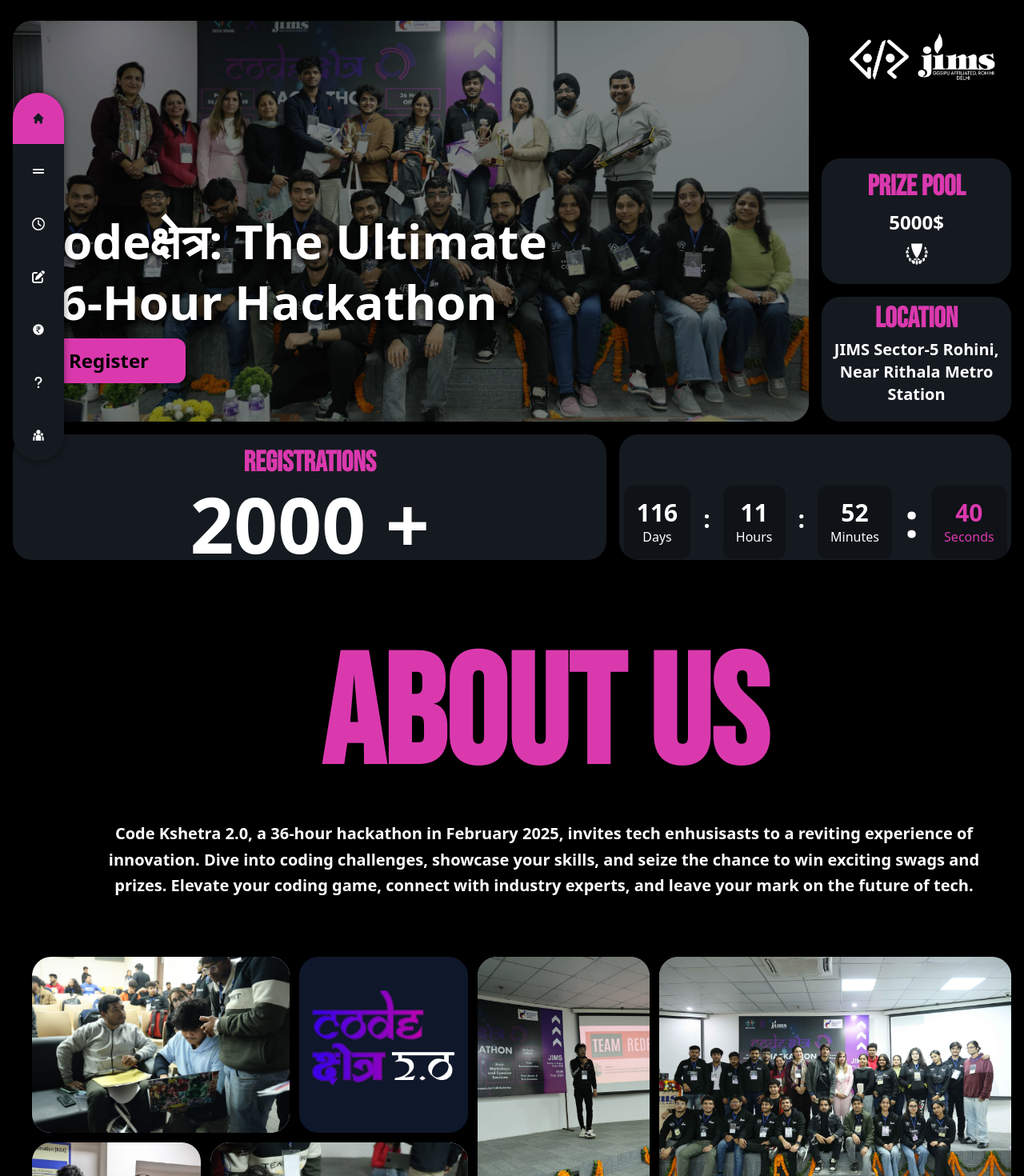
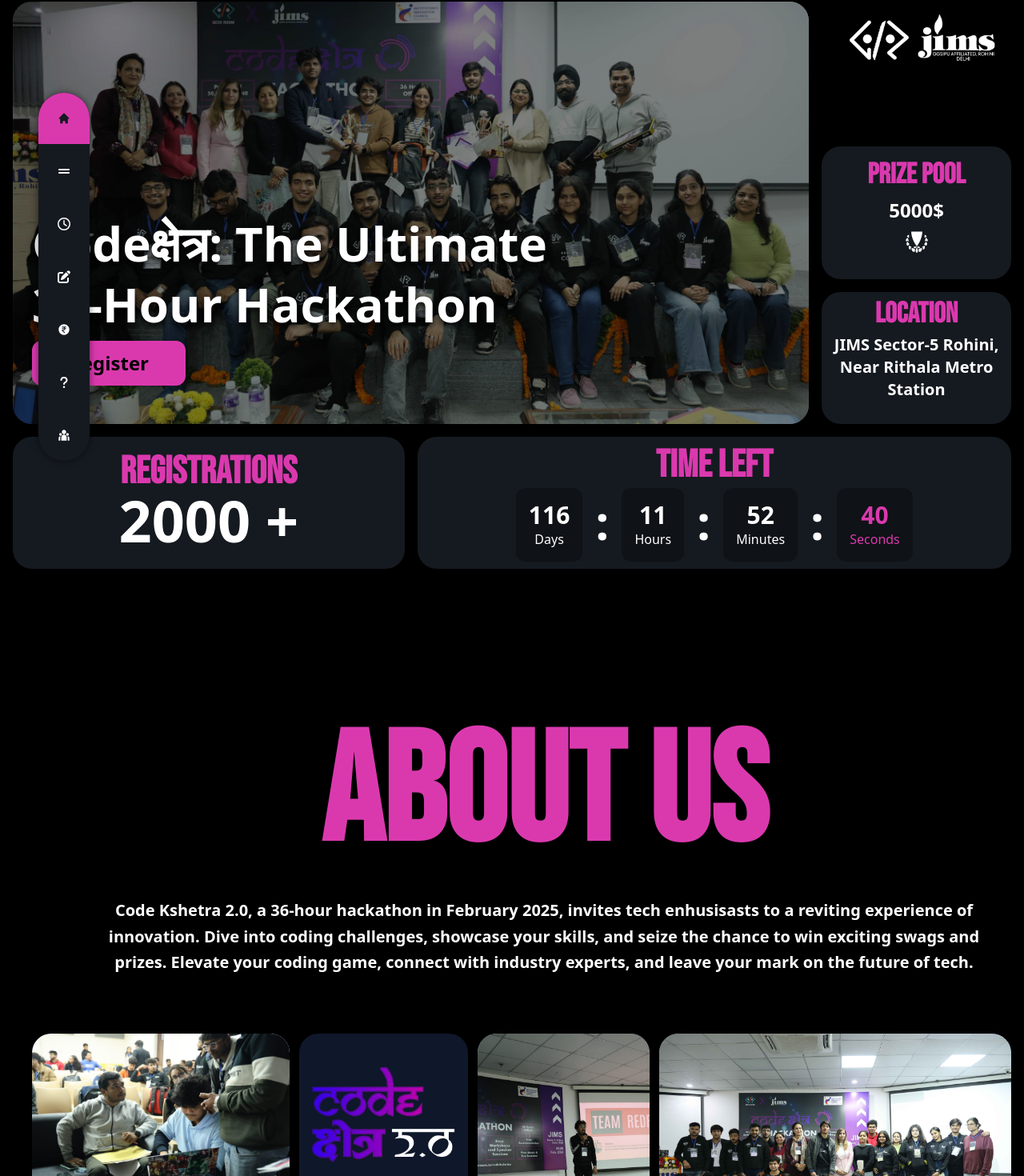
Before and after one commit to THEGAMECHANGER416/CodeKshetra2.0, a React (Vite) app: page / in a window 1280 px wide. Shown: the part 54-1524 px from the top of the page at 80% size. Built offline with nearby package versions, Linux system fonts and the light colour scheme.

Commit message:
bug fixes

```diff
--- a/src/App.tsx
+++ b/src/App.tsx
@@ -51,23 +51,32 @@ function App() {
           }}
         />
 
-        <div id="home" ref={homeRef} className="md:mt-[4rem]">
+        <div id="home" ref={homeRef} className="xl:mt-10">
           <Home />
         </div>
-        <div id="about" ref={aboutUsRef} className="md:mt-[-10rem] mt-[-3rem]">
+        <div id="about" ref={aboutUsRef} className="mt-[-3rem] min-w-1024:mt-[-5rem]">
           <AboutUs />
         </div>
         <div
           id="timeline"
           ref={timelineRef}
-          className="h-screen mb-[35rem] mt-[-15rem] max-w-400:mb-[40rem] max-w-400:mt-[-15rem] between-768-900:mb-[60rem] min-w-1024:mb-[10rem]"
+          className="
+            h-screen
+            mb-[50rem]
+            mt-[-5rem]
+            mb-[60rem] sm:mb-[90rem]
+            sm:mb-[50rem] md:mb-[80rem]
+            lg:mb-[30rem]
+            xl:mb-[20rem]
+            2xl:mb-[10rem]
+          "
         >
           <TimeLine />
         </div>
         <div id="problems" ref={problemStatementRef} className="min-h-[70dvh] h-fit">
           <ProblemStatement />
         </div>
-        <div id="sponsors" ref={sponsorsRef} className="h-100 mb-40">
+        <div id="sponsors" ref={sponsorsRef} className="h-100 mb-40 mt-[10rem]">
           <Sponsors />
         </div>
         <div id="prizes" ref={prizePoolRef} className="h-screen">
--- a/src/components/custom/Home.tsx
+++ b/src/components/custom/Home.tsx
@@ -8,11 +8,11 @@ const Home = () => {
 
   // Countdown logic
   const calculateTimeLeft = () => {
-    const now = new Date(); // Current date and time
+    const now = new Date();
     const difference = targetDate.getTime() - now.getTime();
 
     let timeLeft = {
-      days: 0, // Add days to the initial object
+      days: 0,
       hours: 0,
       minutes: 0,
       seconds: 0,
@@ -20,10 +20,10 @@ const Home = () => {
 
     if (difference > 0) {
       timeLeft = {
-        days: Math.floor(difference / (1000 * 60 * 60 * 24)), // Total days remaining
-        hours: Math.floor((difference / (1000 * 60 * 60)) % 24), // Remaining hours
-        minutes: Math.floor((difference / (1000 * 60)) % 60), // Minutes
-        seconds: Math.floor((difference / 1000) % 60), // Seconds
+        days: Math.floor(difference / (1000 * 60 * 60 * 24)),
+        hours: Math.floor((difference / (1000 * 60 * 60)) % 24),
+        minutes: Math.floor((difference / (1000 * 60)) % 60),
+        seconds: Math.floor((difference / 1000) % 60),
       };
     }
     return timeLeft;
@@ -35,58 +35,49 @@ const Home = () => {
     const timer = setInterval(() => {
       setTimeLeft(calculateTimeLeft());
     }, 1000);
-
-    return () => clearInterval(timer); // Cleanup the interval on unmount
+    return () => clearInterval(timer);
   }, []);
 
-  //counter animation
-  const [count, setCount] = useState<number>(0);
-  const targetCount = data.regsiterations; // This comes from the `data` prop
-  const duration = 3000; // Animation duration in milliseconds
+  // Counter animation
+  const [count, setCount] = useState(0);
+  const targetCount = data.regsiterations;
+  const duration = 3000;
 
   useEffect(() => {
     const animateCounter = () => {
-      const incrementPerFrame = targetCount / (duration / 16); // Assuming 60fps (~16ms per frame)
+      const incrementPerFrame = targetCount / (duration / 16);
       let currentCount = 0;
 
       const updateCount = () => {
         currentCount += incrementPerFrame;
         if (currentCount >= targetCount) {
-          clearInterval(interval); // Stop updating when target is reached
-          setCount(targetCount); // Set count to targetCount and stop
+          clearInterval(interval);
+          setCount(targetCount);
         } else {
-          setCount(Math.floor(currentCount)); // Update the count
+          setCount(Math.floor(currentCount));
         }
       };
 
-      const interval = setInterval(updateCount, 16); // Update every 16ms (~60fps)
+      const interval = setInterval(updateCount, 16);
 
-      // Clear interval after the duration
       setTimeout(() => {
-        clearInterval(interval); // Ensure the interval is cleared after duration
-        setCount(targetCount); // Ensure count is set to targetCount
-      }, duration); // Stop the animation after the duration (3 seconds)
+        clearInterval(interval);
+        setCount(targetCount);
+      }, duration);
     };
 
-    // Start the animation on component mount
     animateCounter();
-
-    // Clean up intervals on unmount
     return () => {
-      setCount((prevCount) =>
-        prevCount >= targetCount ? targetCount : prevCount
-      ); // Optional clean-up
+      setCount((prevCount) => (prevCount >= targetCount ? targetCount : prevCount));
     };
   }, [targetCount, duration]);
 
   return (
-    <>
     <div className="mb-40">
-        <div className="flex h-full lg:h-[95vh] w-full flex-col items-center justify-center rounded-lg">
-          <div className="grid h-5/6 md:h-full w-full grid-cols-2 md:grid-cols-5 md:grid-rows-9 gap-4">
+      <div className="flex h-[800px] w-full flex-col items-center justify-center rounded-lg">
+        <div className="grid h-full w-full grid-cols-2 md:grid-cols-5 md:grid-rows-9 gap-4">
           {/* Background section */}
           <div className="col-span-2 animate-fadeInLeft md:col-span-4 row-span-6 relative rounded-3xl bg-cover bg-center flex flex-col pl-6 justify-end pb-12 bg-[url('/assets/homeBg.jpeg')] before:content-[''] before:absolute before:inset-0 before:bg-black/50 before:rounded-3xl">
-              {/* Content on top of the background */}
             <div className="relative z-10 w-full">
               <div className="font-bold mt-10 md:mt-4 text-white text-start text-4xl sm:text-5xl lg:text-6xl [text-shadow:_0_4px_8px_#000000]">
                 Codeक्षेत्र: The Ultimate
@@ -112,114 +103,84 @@ const Home = () => {
 
           {/* Logo section */}
           <div className="col-span-2 animate-fadeInLeft md:col-span-1 row-start-1 row-span-1 md:row-span-2 flex justify-center z-20">
-              <img src="/assets/logo.png" alt="" className="h-24 w-auto" />
+            <img src="/assets/logo.png" alt="Logo" className="h-24 w-auto" />
           </div>
 
           {/* Prize pool section */}
-            <div className="col-span-1 row-span-2 animate-fadeInDown rounded-3xl bg-secondary p-2 z-20">
-              <div className="font-bold text-pink sm:mt-2 text-3xl sm:text-4xl font-bebas">
+          <div className="col-span-1 row-span-2 animate-fadeInDown rounded-3xl bg-secondary p-4 z-20">
+            <div className="font-bebas text-pink text-3xl sm:text-4xl font-bold">
               PRIZE POOL
             </div>
-              <div className="font-bold mt-4 sm:mt-2 text-white text-3xl sm:text-2xl">
+            <div className="mt-4 sm:mt-2 text-white text-3xl sm:text-2xl font-bold">
               {data.prizePool}
             </div>
-
-              <div className="font-bold mt-4 sm:mt-2 text-white text-4xl flex justify-center sm:text-3xl">
+            <div className="text-white text-4xl sm:text-3xl mt-2 flex justify-center between-768-900:invisible">
               <GiLaurelsTrophy />
             </div>
           </div>
 
           {/* Location section */}
-            <div className="col-span-1 row-span-2 animate-fadeInUp  rounded-3xl bg-secondary p-2 z-20">
-              <div className="font-bold text-pink mt-0 text-3xl sm:text-4xl font-bebas">
+          <div className="col-span-1 row-span-2 animate-fadeInUp rounded-3xl bg-secondary p-2 z-20">
+            <div className="font-bold text-pink mt-0 text-3xl sm:text-4xl font-bebas between-768-900:text-3xl">
               LOCATION
             </div>
-              <div className="font-bold mt-1 text-white text-xl sm:text-xl">
+            <div className="font-bold mt-1 text-white text-xl sm:text-xl between-768-900:text-base">
               {data.location}
             </div>
           </div>
 
           {/* Registrations section */}
-            <div className="col-span-2 md:col-span-3 animate-fadeInDown row-span-3 md:row-span-2 rounded-3xl bg-secondary z-20">
-              <div className="text-pink mt-4 text-center md:mt-8 lg:mt-4 md:text-7xl lg:text-4xl text-3xl sm:text-4xl font-bold font-bebas">
+          <div className="col-span-2 md:col-span-2 min-w-1024:col-span-2 animate-fadeInDown row-span-3 md:row-span-2 rounded-3xl bg-secondary z-20">
+            <div className="text-pink mt-5 text-center text-5xl font-bold font-bebas">
               REGISTRATIONS
             </div>
-              <div className="font-bold md:hidden lg:block text-4xl my-2 sm:text-8xl lg:text-8xl lg:mt-2 text-white">
+            {/* <div className="font-bold md:hidden lg:block text-4xl my-2 sm:text-8xl lg:text-8xl lg:mt-2 text-white">
               {Math.floor(count)} +
             </div>
             <div className="font-bold hidden md:block lg:hidden text-6xl mt-2 sm:text-8xl text-white">
+              {Math.floor(count)} +
+            </div> */}
+            <div className="font-bold text-5xl mb-2 text-white min-w-1024:text-7xl">
               {Math.floor(count)} +
             </div>
           </div>
 
           {/* Countdown Timer */}
-            <div className="col-span-2 md:col-span-2 row-span-3 md:row-span-2 animate-fadeInUp rounded-3xl bg-secondary z-20">
-              {/* <div className="font-bold text-center text-pink mt-4 text-3xl sm:text-4xl font-bebas">
-                EVENT IN
-              </div> */}
-              <div className="text-white  flex-col justify-center hidden md:flex lg:hidden items-center mt-8 space-y-3">
-                <div className="text-pink text-7xl font-bold font-bebas">
-                  {String(timeLeft.days).padStart(2, "0")} Days
+          <div className="col-span-2 md:col-span-3 min-w-1024:col-span-3 row-span-3 md:row-span-2 animate-fadeInUp rounded-3xl bg-secondary z-20">
+            <div className="text-white flex flex-col justify-center items-center mt-1 mb-2">
+              <div className="text-pink mb-1 mt-2 text-center text-5xl font-bold font-bebas between-400-768:text-3xl">
+                TIME LEFT
               </div>
-                <div className="flex">
-                  <div className="text-center bg-background/30 p-2 sm:p-4 rounded-xl">
-                    <p className="lg:text-3xl md:text-3xl sm:text-2xl text-4xl font-bold ">
-                      {String(timeLeft.hours).padStart(2, "0")}
-                    </p>
-                    <p className="text-xs sm:text-base">Hours</p>
-                  </div>
-                  <div className="lg:text-3xl md:text-3xl sm:text-2xl text-4xl font-bold mb-2">
-                    :
-                  </div>
-
-                  <div className="text-center bg-background/30 p-2 sm:p-4 rounded-xl">
-                    <p className="lg:text-3xl md:text-3xl sm:text-2xl text-4xl font-bold">
-                      {String(timeLeft.minutes).padStart(2, "0")}
-                    </p>
-                    <p className="text-xs sm:text-base">Minutes</p>
-                  </div>
-                  <div className="lg:text-3xl md:text-3xl sm:text-2xl text-4xl font-bold mb-2">
-                    :
-                  </div>
-
-                  <div className="text-center bg-background/30 p-2 sm:p-4 rounded-xl">
-                    <p className="lg:text-3xl md:text-3xl text-pink sm:text-2xl text-4xl font-bold">
-                      {String(timeLeft.seconds).padStart(2, "0")}
-                    </p>
-                    <p className="text-xs text-pink  sm:text-base">Seconds</p>
-                  </div>
-                </div>
-              </div>
-              <div className="flex space-x-2 sm:space-x-4 items-center text-white justify-center md:hidden lg:flex sm:mt-16 px-8 py-8 sm:py-0">
-                <div className="text-center bg-background/30 p-2 sm:p-4 rounded-xl">
+              <div className="flex items-center space-x-2 sm:space-x-4">
+                {/* Days */}
+                <div className="text-center bg-background/30 p-2 sm:p-4 rounded-xl between-768-900:p-3">
                   <p className="lg:text-3xl md:text-2xl sm:text-2xl text-4xl font-bold">
                     {String(timeLeft.days).padStart(2, "0")}
                   </p>
                   <p className="text-xs sm:text-base">Days</p>
                 </div>
-                <div className="lg:text-3xl md:text-2xl sm:text-2xl text-4xl font-bold mb-2">
-                  :
-                </div>
-                <div className="text-center bg-background/30 p-2 sm:p-4 rounded-xl">
+                <div className="lg:text-6xl md:text-3xl sm:text-2xl text-4xl font-bold mb-2">:</div>
+
+                {/* Hours */}
+                <div className="text-center bg-background/30 p-2 sm:p-4 rounded-xl between-768-900:p-3">
                   <p className="lg:text-3xl md:text-2xl sm:text-2xl text-4xl font-bold">
                     {String(timeLeft.hours).padStart(2, "0")}
                   </p>
                   <p className="text-xs sm:text-base">Hours</p>
                 </div>
-                <div className="lg:text-3xl md:text-2xl sm:text-2xl text-4xl font-bold mb-2">
-                  :
-                </div>
-                <div className="text-center bg-background/30 p-2 sm:p-4 rounded-xl">
+                <div className="lg:text-6xl md:text-3xl sm:text-2xl text-4xl font-bold mb-2">:</div>
+
+                {/* Minutes */}
+                <div className="text-center bg-background/30 p-2 sm:p-4 rounded-xl between-768-900:p-3">
                   <p className="lg:text-3xl md:text-2xl sm:text-2xl text-4xl font-bold">
                     {String(timeLeft.minutes).padStart(2, "0")}
                   </p>
                   <p className="text-xs sm:text-base">Minutes</p>
                 </div>
-                <div className="lg:text-6xl md:text-3xl sm:text-2xl text-4xl font-bold mb-2">
-                  :
-                </div>
+                <div className="lg:text-6xl md:text-3xl sm:text-2xl text-4xl font-bold mb-2">:</div>
 
-                <div className="text-center bg-background/30 p-2 sm:p-4 rounded-xl">
+                {/* Seconds */}
+                <div className="text-center bg-background/30 p-2 sm:p-4 rounded-xl between-768-900:p-3">
                   <p className="lg:text-3xl md:text-2xl text-pink sm:text-2xl text-4xl font-bold">
                     {String(timeLeft.seconds).padStart(2, "0")}
                   </p>
@@ -230,7 +191,7 @@ const Home = () => {
           </div>
         </div>
       </div>
-    </>
+    </div>
   );
 };
 
--- a/src/components/custom/Navbar.tsx
+++ b/src/components/custom/Navbar.tsx
@@ -70,7 +70,7 @@ const Navbar: React.FC<NavbarProps> = ({ scrollRefs }) => {
   };
 
   return (
-    <div className="fixed md:left-[1rem] z-50 md:top-1/2 md:transform md:-translate-y-1/2 bottom-[5rem] md:bottom-auto right-[1rem] w-11/12 md:w-16 bg-[#151a20] text-white rounded-full shadow-[0px_0px_10px_rgba(0,0,0,0.5)]">
+    <div className="fixed md:left-[1rem] xl:left-[3rem] z-50 md:top-1/2 md:transform md:-translate-y-1/2 bottom-[5rem] md:bottom-auto right-[1rem] w-11/12 md:w-16 bg-[#151a20] text-white rounded-full shadow-[0px_0px_10px_rgba(0,0,0,0.5)]">
       <div className="flex md:flex-col md:items-center h-auto gap-0.5 overflow-x-auto">
         <NavItem
           hash="#home"
```
Also changed, not shown: src/components/custom/TimeLine.tsx (indentation only). Lines whose indentation alone changed are shown as unchanged.
